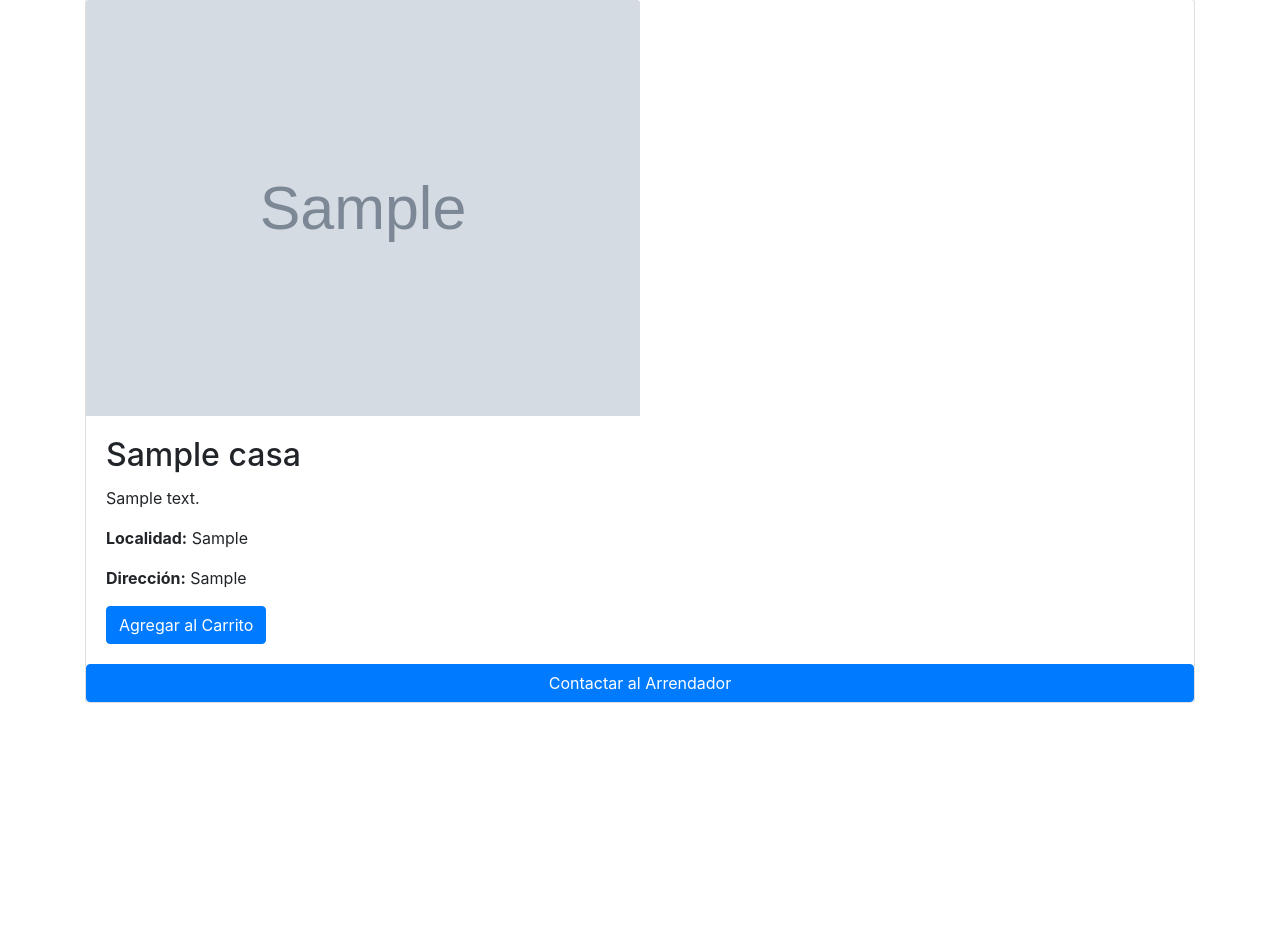
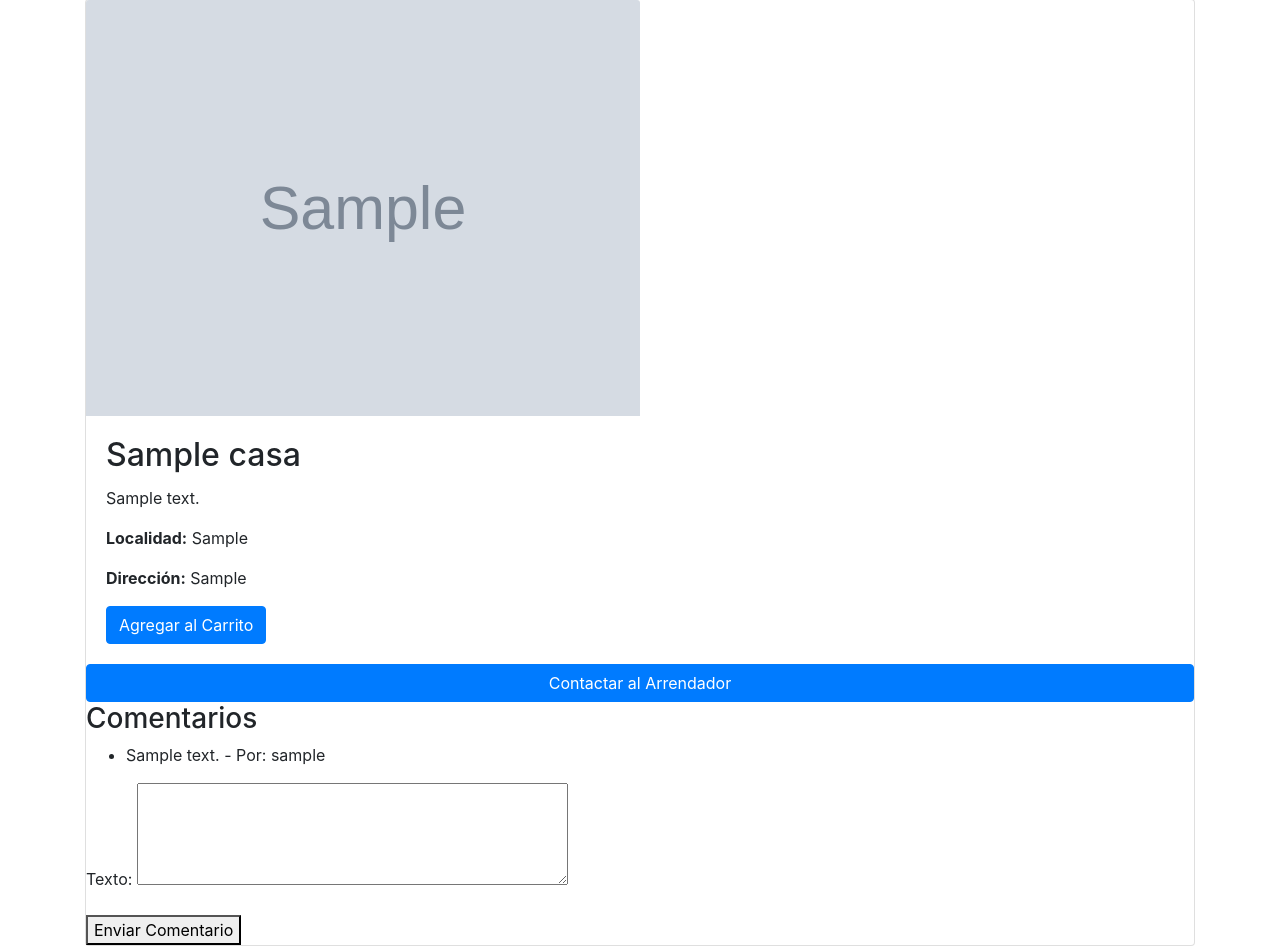
Before and after one commit to JuanJoCasamitjana/town_arrival, a Django app: page /casa/1/ in a window 1280 px wide. Shown: the part 81-1027 px from the top of the page. Before the commit the page ends 784 px from the top, so only its background shows below. Run offline with Django 4.2, Linux system fonts and the light colour scheme; tables that the repository leaves empty hold one stand-in row (values such as "Sample post"); grey boxes marked "Sample" are stand-in pictures; some libraries are stand-ins or nearby versions.

Commit message:
feat: Añadidas valoraciones a propiedades.

```diff
--- a/app/forms.py
+++ b/app/forms.py
@@ -1,6 +1,6 @@
 # en tu archivo forms.py
 from django import forms
-from .models import Casa
+from .models import Casa, Comentario
 
 class CasaForm(forms.ModelForm):
 
@@ -27,3 +27,11 @@ class CasaForm(forms.ModelForm):
 
 class ImageUploadForm(forms.Form):
     imagen = forms.ImageField()
+
+class ComentarioForm(forms.ModelForm):
+    class Meta:
+        model = Comentario
+        fields = ['texto']
+        widgets = {
+            'texto': forms.Textarea(attrs={'rows': 4}),
+        }
--- a/app/models.py
+++ b/app/models.py
@@ -1,5 +1,5 @@
 from django.db import models
-from users.models import Profile, Alquiler
+from users.models import Profile, Alquiler, User
 
 # Create your models here.
 class Casa(models.Model):
@@ -14,3 +14,12 @@ class Casa(models.Model):
 
     def __str__(self):
         return self.titulo
+
+class Comentario(models.Model):
+    usuario = models.ForeignKey(User, on_delete=models.CASCADE)
+    casa = models.ForeignKey(Casa, on_delete=models.CASCADE)
+    texto = models.TextField(max_length=500)
+    fecha_publicacion = models.DateTimeField(auto_now_add=True)
+
+    def __str__(self):
+        return f"Comentario de {self.usuario.username} en {self.casa.titulo}"
--- a/app/templates/info_casa.html
+++ b/app/templates/info_casa.html
@@ -19,6 +19,24 @@
     </div>
 
     <a href="#" class="btn btn-primary">Contactar al Arrendador</a>
+        <!-- Si el usuario NO es el propietario -->
+        {% if not es_propietario %}
+        <!-- Sección de Comentarios -->
+        <h3>Comentarios</h3>
+        <ul>
+            {% for comentario in comentarios %}
+                <li>{{ comentario.texto }} - Por: {{ comentario.usuario.username }}</li>
+                <!-- Muestra los comentarios existentes -->
+            {% endfor %}
+        </ul>
+
+        <!-- Formulario para dejar un comentario -->
+        <form method="post">
+            {% csrf_token %}
+            {{ comentario_form.as_p }}
+            <button type="submit">Enviar Comentario</button>
+        </form>
+    {% endif %}
 </div>
 </article>
 </div>
--- a/app/views.py
+++ b/app/views.py
@@ -1,9 +1,9 @@
 from django.http import HttpResponse
 from django.shortcuts import render, get_object_or_404, redirect
-from .models import Casa
+from .models import Casa, Comentario
 from django.db.models import Q
 import requests
-from .forms import CasaForm, ImageUploadForm
+from .forms import CasaForm, ImageUploadForm, ComentarioForm
 from django.contrib.auth.decorators import login_required
 
 
@@ -31,7 +31,30 @@ def catalogo_casas(request):
 
 def info_casa(request, casa_id):
     casa = get_object_or_404(Casa, pk=casa_id)
-    return render(request, 'info_casa.html', {'casa': casa})
+    es_propietario = False
+
+    if request.user.is_authenticated and casa.arrendador == request.user.profile:
+        es_propietario = True
+
+    comentarios = Comentario.objects.filter(casa=casa)
+
+    if request.method == 'POST' and not es_propietario:
+        comentario_form = ComentarioForm(request.POST)
+        if comentario_form.is_valid():
+            nuevo_comentario = comentario_form.save(commit=False)
+            nuevo_comentario.usuario = request.user
+            nuevo_comentario.casa = casa
+            nuevo_comentario.save()
+            return redirect('info_casa', casa_id=casa_id)
+    else:
+        comentario_form = ComentarioForm()
+
+    return render(request, 'info_casa.html', {
+        'casa': casa,
+        'es_propietario': es_propietario,
+        'comentarios': comentarios,
+        'comentario_form': comentario_form,
+    })
 
 @login_required
 def crear_casa(request):
```
Also changed, not shown: app/migrations/0006_comentario.py (added).
